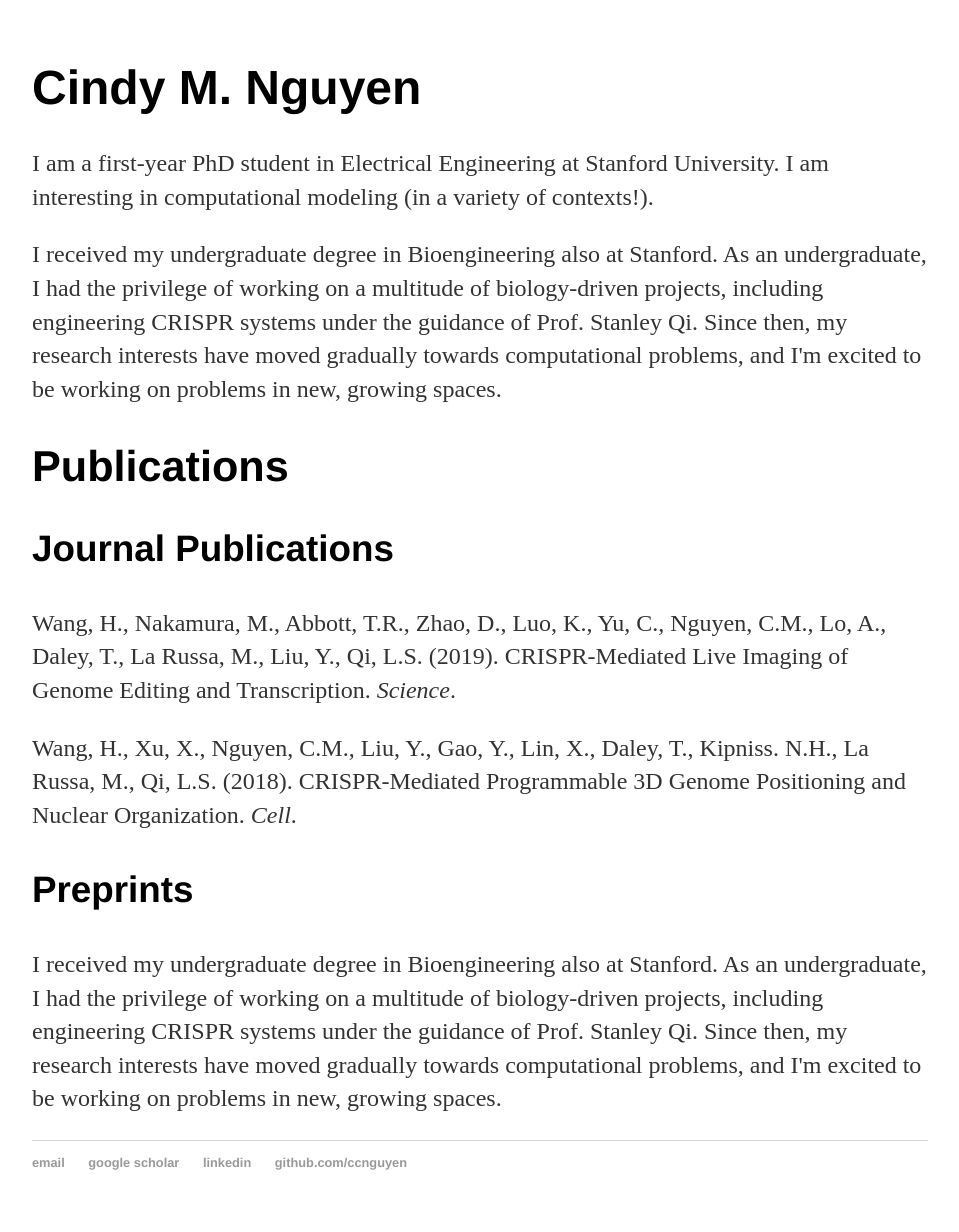
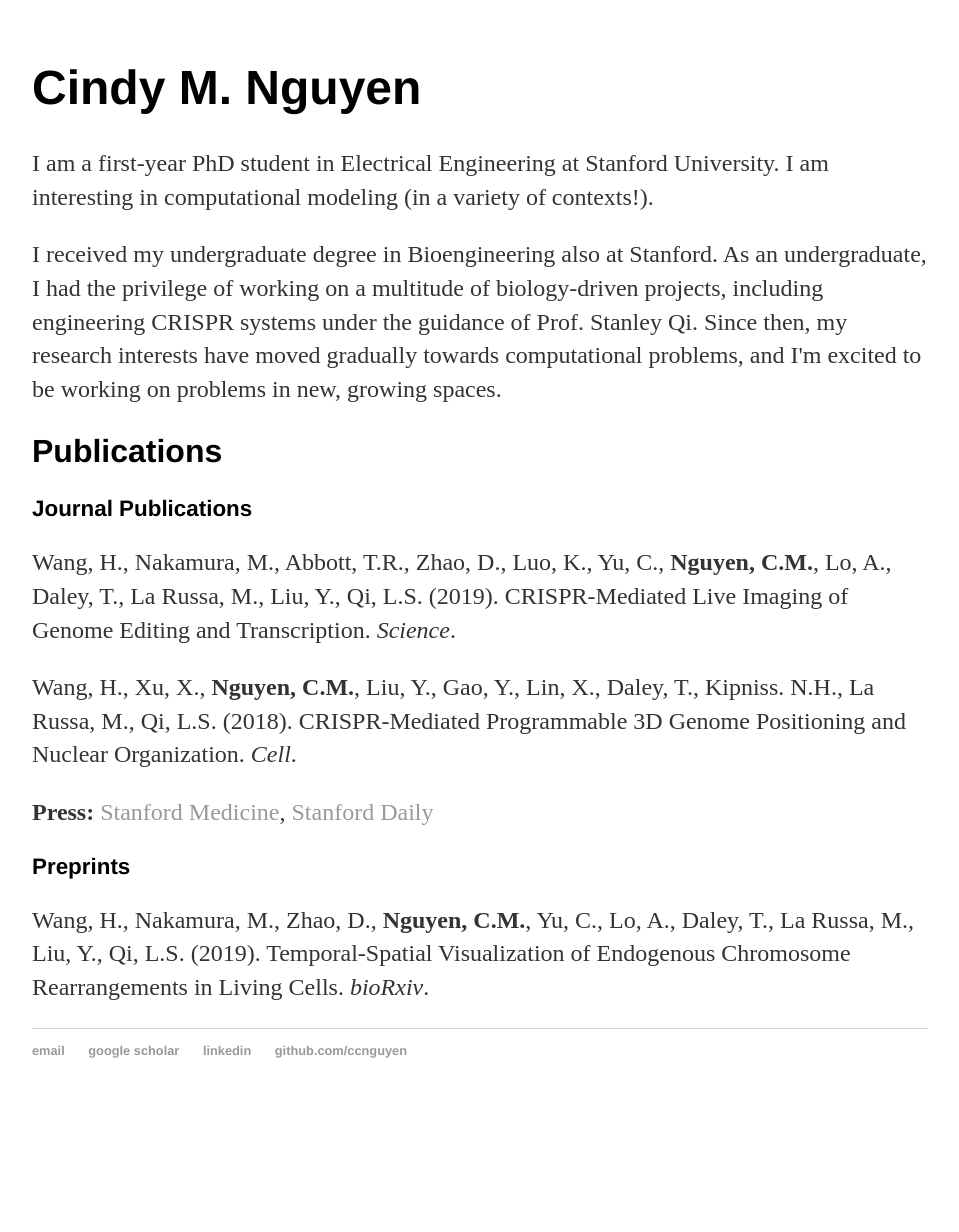
Before and after one commit to ccnguyen/ccnguyen.github.io, a Jekyll site: the page built from index.html, in a window 1280 px wide. Shown: the whole page, without its empty margins (160-1119 px from the left). Built offline with Jekyll 4.4.1, drawn with Linux system fonts in a browser that asks for light colours; after the commit the page ends 1120 px from its top, so only the background shows below that.

Commit message:
fontsize

```diff
--- a/css/main.css
+++ b/css/main.css
@@ -7,9 +7,9 @@ p, ul { font-size: 1.5em; line-height: 1.4em; color: #333; }
 
 h1, h2, h3, h4 { font-family: 'Helvetica', 'Arial', 'Sans-Serif'; }
 h1 { font-size: 3em;  }
-h2 { font-size: 2.7em; }
-h3 { font-size: 2.3em; }
-h4 { font-size: 1.9em; }
+h2 { font-size: 2em; }
+h3 { font-size: 1.4em; }
+h4 { font-size: 1em; }
 
 nav ul, footer ul { font-size: 1em; font-family: 'Helvetica', 'Arial', 'Sans-Serif'; padding: 0px; list-style: none; font-weight: bold; }
 nav ul li, footer ul li { display: inline; margin-right: 20px; }
--- a/index.html
+++ b/index.html
@@ -12,9 +12,11 @@ title: Cindy M. Nguyen
 		<div class="pubs">
 			<h2>Publications</h2>
 			<h3>Journal Publications</h3>
-			<p>Wang, H., Nakamura, M., Abbott, T.R., Zhao, D., Luo, K., Yu, C., Nguyen, C.M., Lo, A., Daley, T., La Russa, M., Liu, Y., Qi, L.S. (2019). CRISPR-Mediated Live Imaging of Genome Editing and Transcription. <i>Science</i>.</p>
+			<p>Wang, H., Nakamura, M., Abbott, T.R., Zhao, D., Luo, K., Yu, C., <b>Nguyen, C.M.</b>, Lo, A., Daley, T., La Russa, M., Liu, Y., Qi, L.S. (2019). CRISPR-Mediated Live Imaging of Genome Editing and Transcription. <i>Science</i>.</p>
 
-			<p> Wang, H., Xu, X., Nguyen, C.M., Liu, Y., Gao, Y., Lin, X., Daley, T., Kipniss. N.H., La Russa, M., Qi, L.S. (2018). CRISPR-Mediated Programmable 3D Genome Positioning and Nuclear Organization. <i>Cell</i>.</p>
+			<p> Wang, H., Xu, X., <b>Nguyen, C.M.</b>, Liu, Y., Gao, Y., Lin, X., Daley, T., Kipniss. N.H., La Russa, M., Qi, L.S. (2018). CRISPR-Mediated Programmable 3D Genome Positioning and Nuclear Organization. <i>Cell</i>.</p>
+			<p><b>Press:</b> <a href="https://med.stanford.edu/news/all-news/2018/10/researchers-modify-crispr-to-reorganize-genome.html">Stanford Medicine</a>, <a href="https://www.stanforddaily.com/2018/10/12/stanford-researchers-develop-new-three-dimensional-crispr-technology/">Stanford Daily</a>
+
 			<h3>Preprints</h3>
-			<p>I received my undergraduate degree in Bioengineering also at Stanford. As an undergraduate, I had the privilege of working on a multitude of biology-driven projects, including engineering CRISPR systems under the guidance of Prof. Stanley Qi. Since then, my research interests have moved gradually towards computational problems, and I'm excited to be working on problems in new, growing spaces. </p>
+			<p>Wang, H., Nakamura, M., Zhao, D., <b>Nguyen, C.M.</b>, Yu, C., Lo, A., Daley, T., La Russa, M., Liu, Y., Qi, L.S. (2019). Temporal-Spatial Visualization of Endogenous Chromosome Rearrangements in Living Cells. <i>bioRxiv</i>.</p>
 		</div>
```
